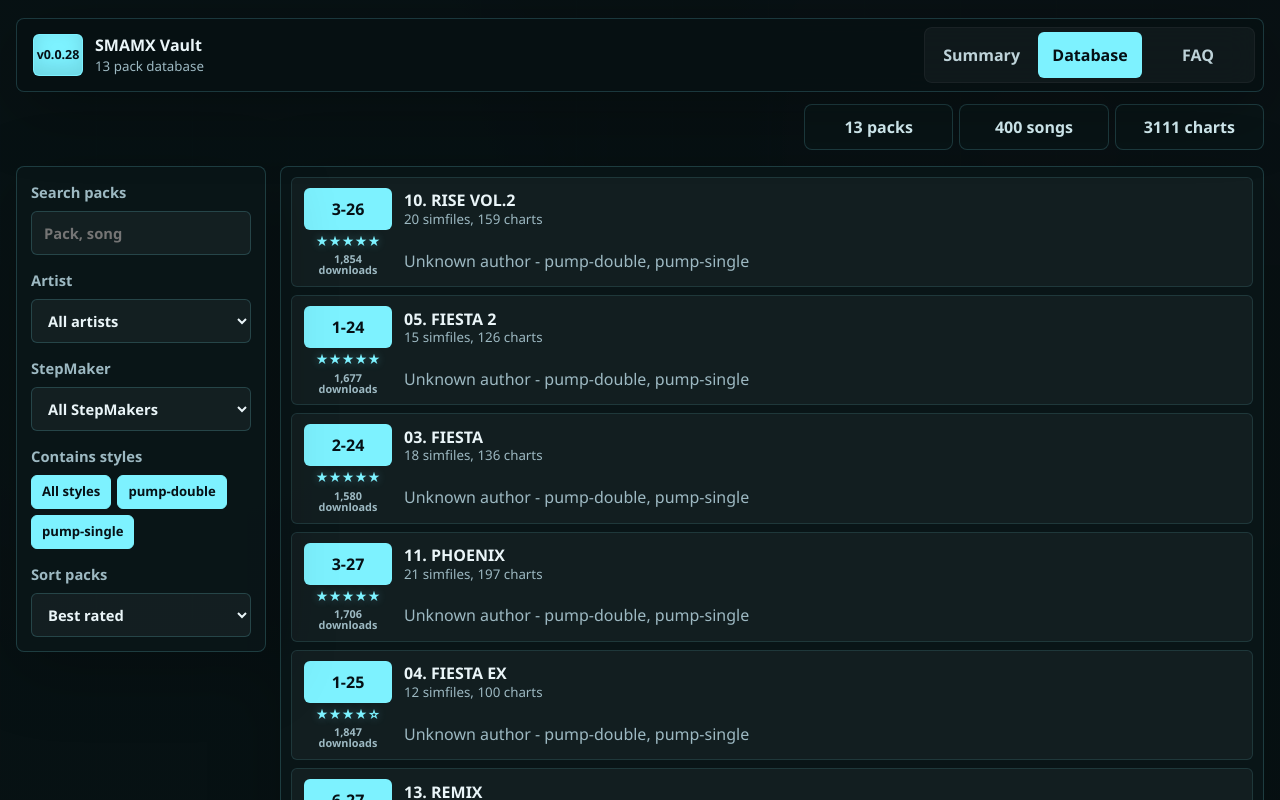
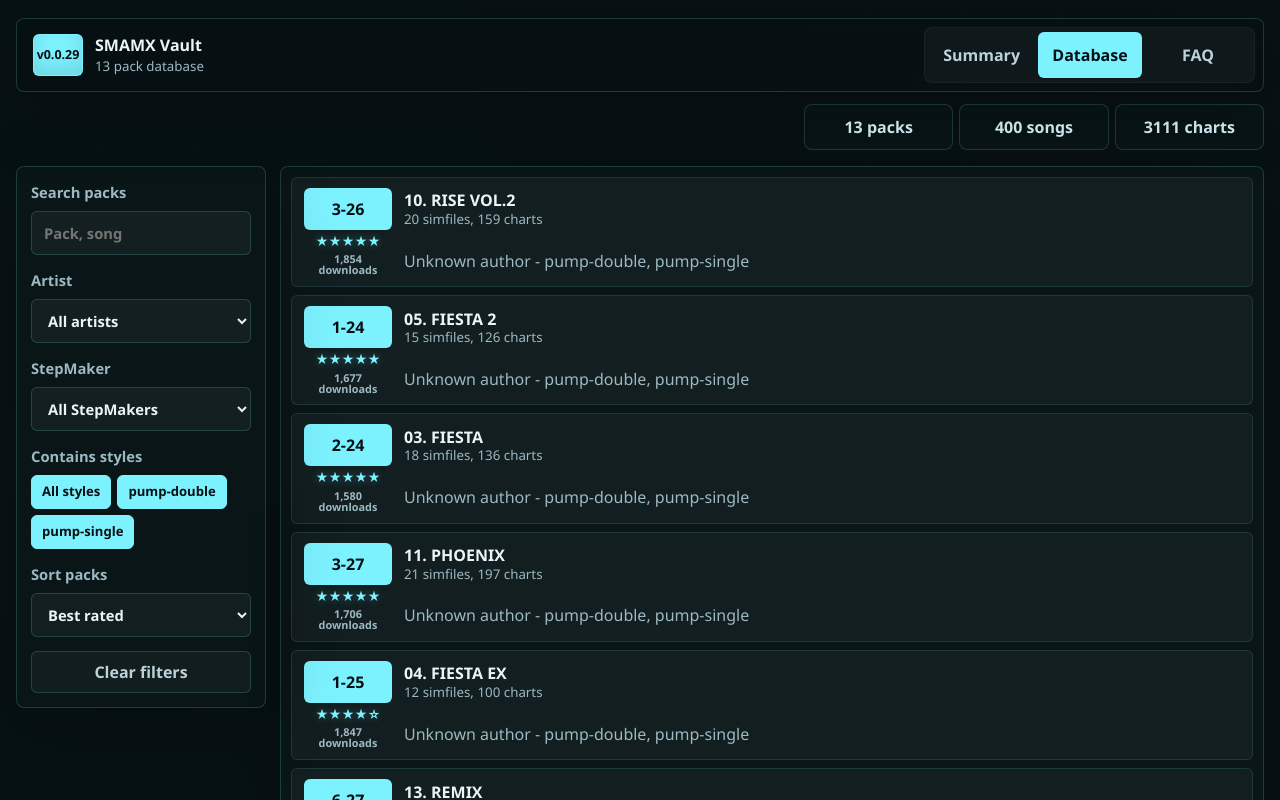
Before and after one commit to r3dthr33/sma-ziphub, a React (Vite) app: page / in a window 1280 px wide. Both pictures are taken after a click on the button "Database". Shown: the top 800 px of the page. Built offline with nearby package versions, Linux system fonts and the light colour scheme.

Commit message:
Add clear filters control

```diff
--- a/src/App.tsx
+++ b/src/App.tsx
@@ -80,7 +80,7 @@ function App() {
       <header className="topbar">
         <button className="brand-lockup" onClick={() => setActiveSection("summary")} type="button">
           <span className="brand-mark">
-            <strong>v0.0.28</strong>
+            <strong>v0.0.29</strong>
           </span>
           <span>
             <strong>SMAMX Vault</strong>
@@ -125,6 +125,13 @@ function App() {
         <Database
           artistFilter={artistFilter}
           artistOptions={artistOptions}
+          clearFilters={() => {
+            setQuery("");
+            setArtistFilter("");
+            setStepmakerFilter("");
+            setStyleFilters(styles);
+            setSortMode("rating");
+          }}
           filteredPacks={filteredPacks}
           query={query}
           selectedPack={selectedPack}
@@ -255,6 +262,7 @@ function Summary({
 function Database({
   artistFilter,
   artistOptions,
+  clearFilters,
   filteredPacks,
   query,
   selectedPack,
@@ -275,6 +283,7 @@ function Database({
 }: {
   artistFilter: string;
   artistOptions: string[];
+  clearFilters: () => void;
   filteredPacks: PackEntry[];
   query: string;
   selectedPack: PackEntry;
@@ -372,6 +381,10 @@ function Database({
             <option value="title">Pack name</option>
           </select>
         </label>
+
+        <button className="clear-filters-button" onClick={clearFilters} type="button">
+          Clear filters
+        </button>
       </aside>
 
       <div className="song-wheel pack-browser" aria-live="polite">
--- a/src/styles.css
+++ b/src/styles.css
@@ -474,6 +474,23 @@ label {
   border-color: var(--accent);
   background: var(--accent);
   color: var(--accent-ink);
+}
+
+.clear-filters-button {
+  min-height: 42px;
+  border: 1px solid var(--line);
+  border-radius: 6px;
+  background: rgba(255, 255, 255, 0.035);
+  color: var(--muted-strong);
+  font: inherit;
+  font-weight: 850;
+}
+
+.clear-filters-button:hover,
+.clear-filters-button:focus-visible {
+  border-color: var(--line-strong);
+  background: rgba(125, 242, 255, 0.085);
+  color: var(--text);
 }
 
 input,
```
Also changed, not shown: 5 other files (tests, documents, lock files or other folders).
